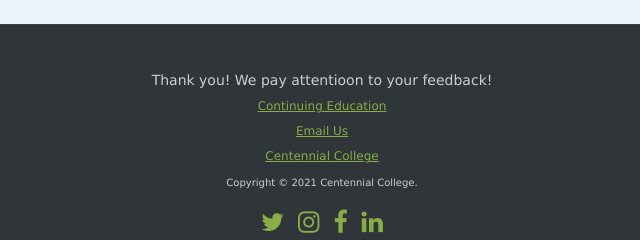
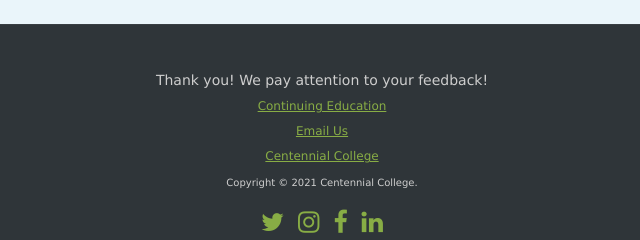
Before and after one commit to ferdowsirumi/question_set, a plain HTML site: page index.html in a window 1280 px wide. Shown: the part 2430-2670 px from the top of the page, 318-958 px from the left. Drawn offline with nearby package versions, Linux system fonts and the light colour scheme; a web font is replaced by a local one.

Commit message:
updated text

```diff
--- a/index.html
+++ b/index.html
@@ -325,7 +325,7 @@
     <!-- begin section - Foooter -->
     <div class="footer">
         <div class="footer-tittle">
-            <p class="thankyou">Thank you! We pay attentioon to your feedback!</p>
+            <p class="thankyou">Thank you! We pay attention to your feedback!</p>
             <div>
                 <p><a href="https://www.centennialcollege.ca/programs-courses/summer-2021-full-time-program-delivery/returning-students/"
                         target="_blank">Continuing Education</a></p>
```
